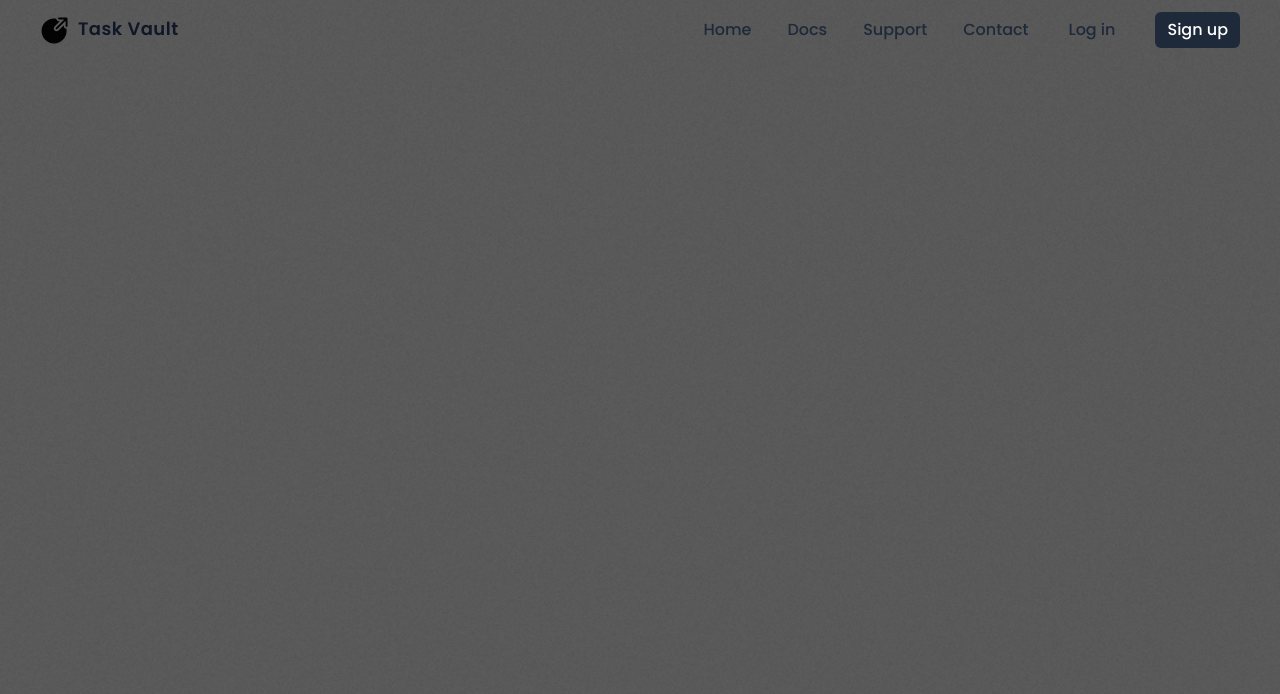
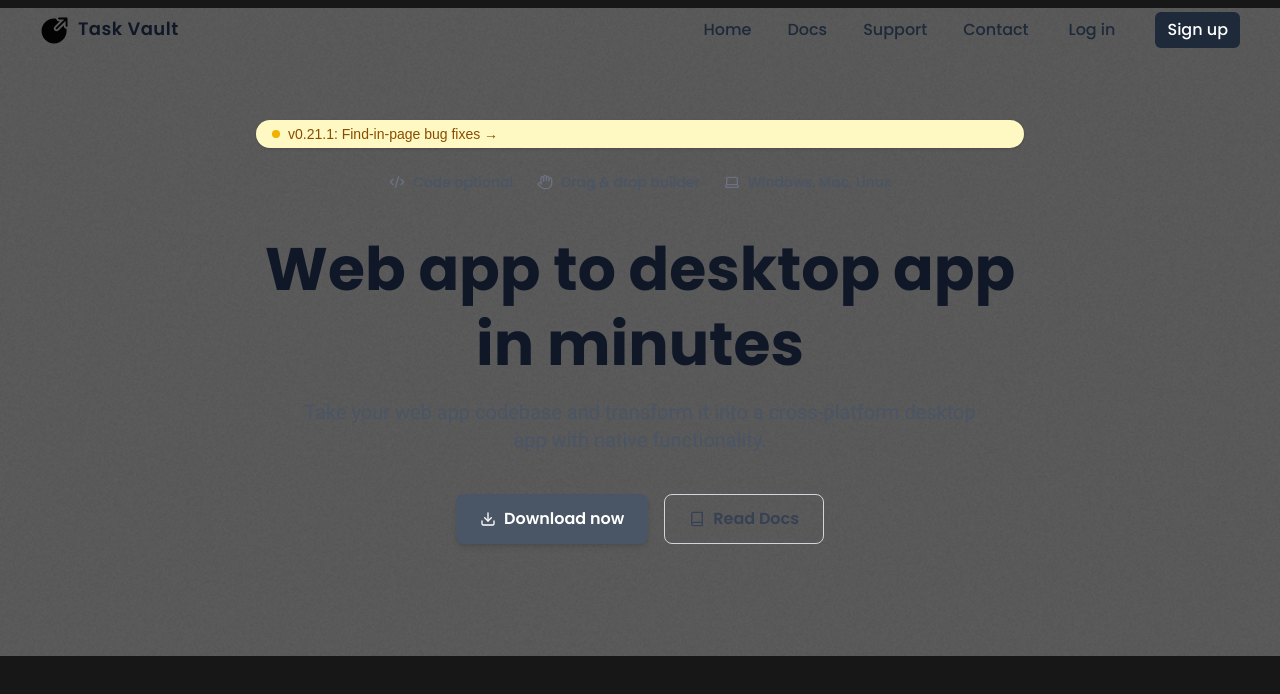
Before and after one commit to jameslucky007/Task-Vault, a Next.js app: page / in a window 1280 px wide. Shown: the top 694 px of the page. Built offline with nearby package versions, Linux system fonts and the light colour scheme.

Commit message:
commit
home section done

```diff
--- a/src/app/globals.css
+++ b/src/app/globals.css
@@ -37,8 +37,8 @@ p {
 
 
 
-/* Home Background */
-.bg-grain {
+/* Grain texture layer */
+.bg-grain::before {
   content: "";
   position: absolute;
   inset: 0;
@@ -46,4 +46,5 @@ p {
   background-size: cover;
   background-position: center;
   opacity: 0.3;
+  pointer-events: none;
 }
--- a/src/components/Home.js
+++ b/src/components/Home.js
@@ -1,13 +1,55 @@
-import React from 'react'
+'use client';
+import { Download, Book, Laptop, Code2, Hand } from 'lucide-react';
 
-const Home = () => {
+export default function HeroSection() {
   return (
-   <>
- <div className="bg-grain min-h-screen"></div>
+    <section className="relative bg-grain flex flex-col items-center justify-center text-center px-6 py-20 sm:py-28 md:top-2 top-20">
+      {/* Make content above bg */}
+      <div className="relative z-10">
 
-</>
+        {/* 🔸 Top Badge */}
+        <div className="flex items-center gap-2 bg-yellow-100 text-yellow-800 px-4 py-1 rounded-full text-sm font-medium mb-6 shadow-sm">
+          <span className="w-2 h-2 bg-yellow-500 rounded-full"></span>
+          v0.21.1: Find-in-page bug fixes →
+        </div>
 
-  )
+        {/* 🔹 Feature Row */}
+        <div className="flex flex-wrap justify-center items-center gap-6 mb-10 text-gray-600 text-sm font-medium">
+          <div className="flex items-center gap-2">
+            <Code2 className="w-4 h-4 text-gray-500" />
+            <span>Code optional</span>
+          </div>
+          <div className="flex items-center gap-2">
+            <Hand className="w-4 h-4 text-gray-500" />
+            <span>Drag & drop builder</span>
+          </div>
+          <div className="flex items-center gap-2">
+            <Laptop className="w-4 h-4 text-gray-500" />
+            <span>Windows, Mac, Linux</span>
+          </div>
+        </div>
+
+        {/* 🧱 Heading + Subtext */}
+        <h1 className="text-4xl sm:text-5xl lg:text-6xl font-extrabold text-gray-900 mb-4 leading-tight max-w-3xl mx-auto">
+          Web app to desktop app in minutes
+        </h1>
+        <p className="text-gray-600 text-lg sm:text-xl max-w-2xl mx-auto mb-10">
+          Take your web app codebase and transform it into a cross-platform desktop app with native functionality.
+        </p>
+
+        {/* ⚙️ Buttons */}
+        <div className="flex flex-wrap justify-center gap-4">
+          <button className="flex items-center gap-2 bg-gray-600 hover:bg-gray-700 text-white font-semibold px-6 py-3 rounded-lg shadow-md transition-all">
+            <Download className="w-4 h-4" />
+            Download now
+          </button>
+
+          <button className="flex items-center gap-2 border border-gray-300 hover:border-gray-400 hover:bg-gray-50 text-gray-700 font-semibold px-6 py-3 rounded-lg transition-all">
+            <Book className="w-4 h-4" />
+            Read Docs
+          </button>
+        </div>
+      </div>
+    </section>
+  );
 }
-
-export default Home
```
